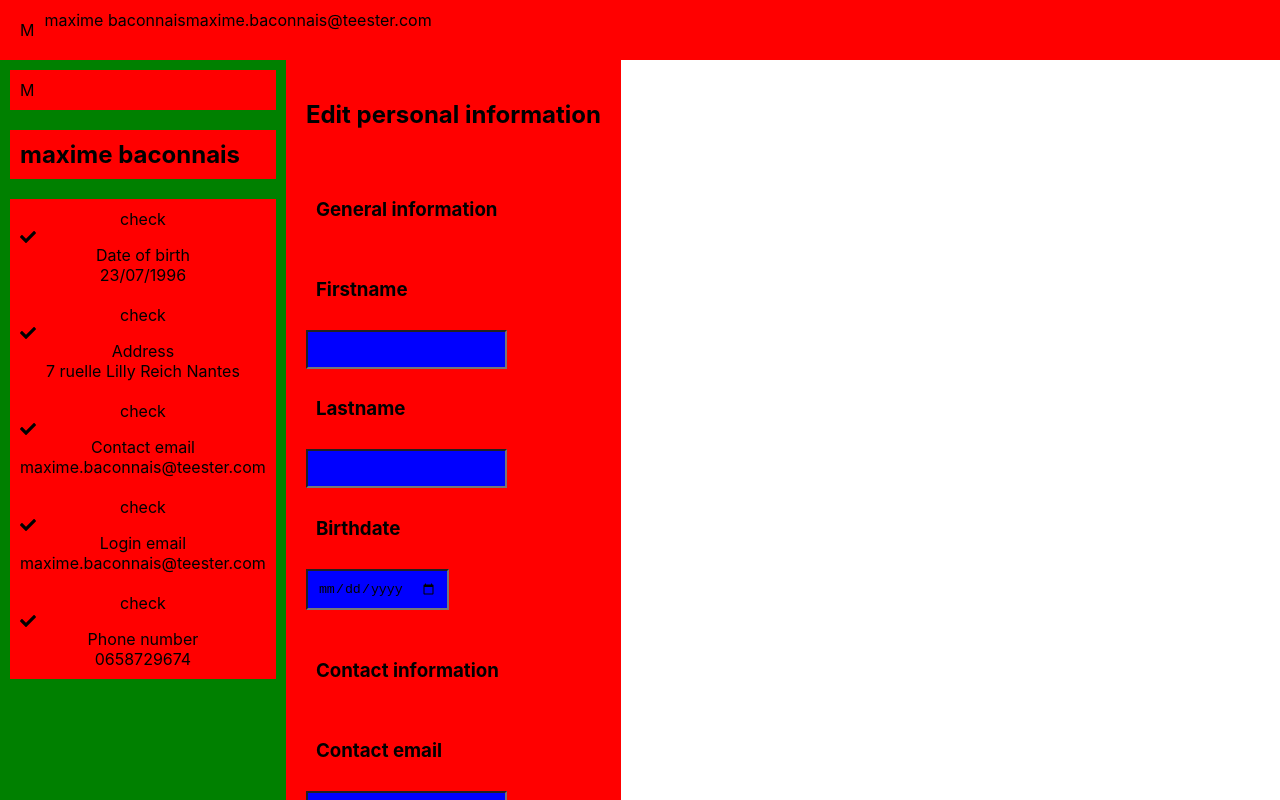
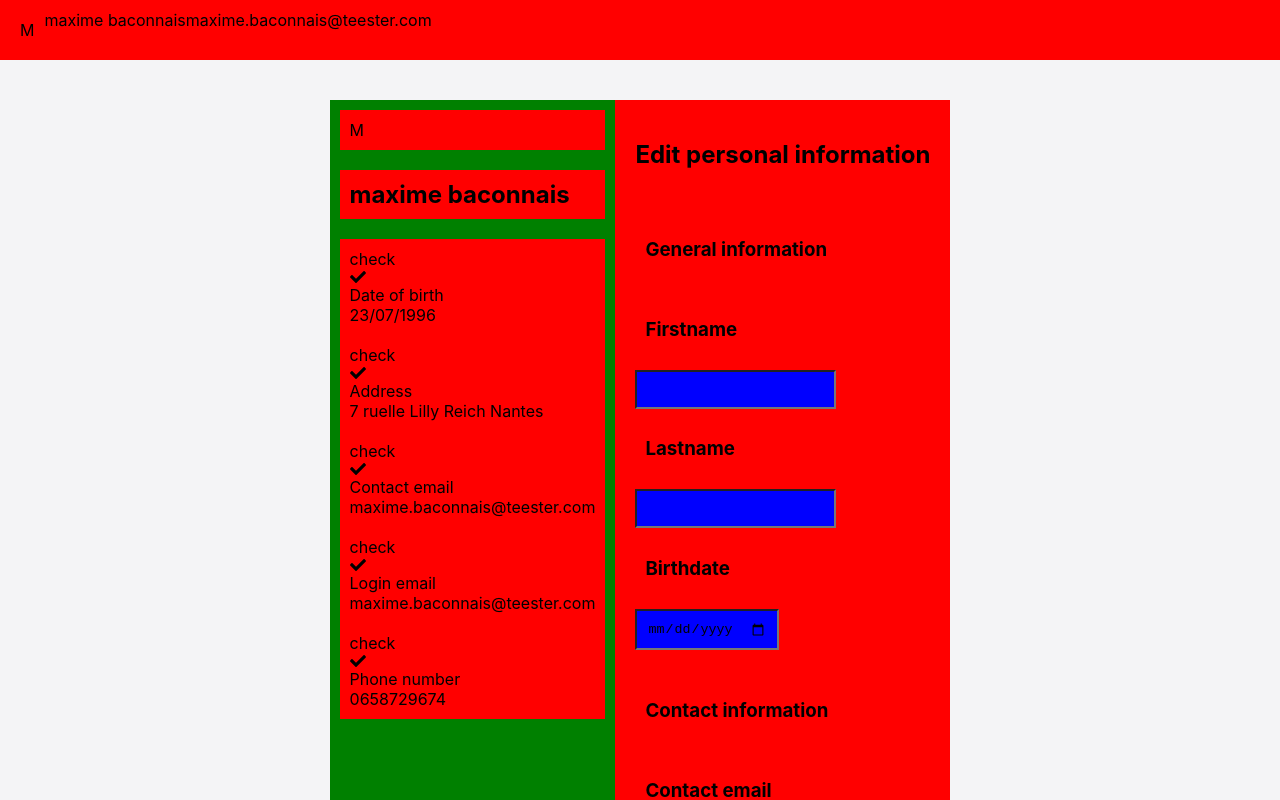
Before and after one commit to JLentremy/teester-project, a React (Create React App) app: page / in a window 1280 px wide. Shown: the top 800 px of the page. Built offline with nearby package versions, Linux system fonts and the light colour scheme.

Commit message:
Body + Styled components

```diff
--- a/package.json
+++ b/package.json
@@ -4,6 +4,7 @@
   "private": true,
   "dependencies": {
     "@emotion/core": "^11.0.0",
+    "@emotion/react": "^11.7.1",
     "@emotion/styled": "^11.6.0",
     "@fortawesome/fontawesome-svg-core": "^1.2.36",
     "@fortawesome/free-regular-svg-icons": "^5.15.4",
--- a/src/App.tsx
+++ b/src/App.tsx
@@ -1,3 +1,4 @@
+import styled from "@emotion/styled";
 import React from "react";
 import "./App.css";
 import Informations from "./components/Informations";
@@ -65,24 +66,35 @@ function App() {
   ];
 
   return (
-    <div className="App">
+    <AppContainer>
       <Navbar
         logo=""
         name={`${profile.firstname} ${profile.lastname}`}
         mail={profile.login_mail}
       />
-      <body style={style.body}>
-        <Profile profile={profile} infos={infos} />
-        <Informations title="Edit personal information" items={items} />
-      </body>
-    </div>
+      <Body>
+        <BodyContent>
+          <Profile profile={profile} infos={infos} />
+          <Informations title="Edit personal information" items={items} />
+        </BodyContent>
+      </Body>
+    </AppContainer>
   );
 }
 
-const style = {
-  body: {
-    display: "flex",
-  },
-};
+const AppContainer = styled.div`
+  display: flex;
+  flex-direction: column;
+`;
+const Body = styled(AppContainer)`
+  flex: 1 1 0%;
+  padding: 2.5rem;
+  align-items: center;
+  justify-content: center;
+  background-color: #f4f4f6;
+`;
+const BodyContent = styled.div`
+  display: flex;
+`;
 
 export default App;
```
Also changed, not shown: 1 other file (tests, documents, lock files or other folders).
